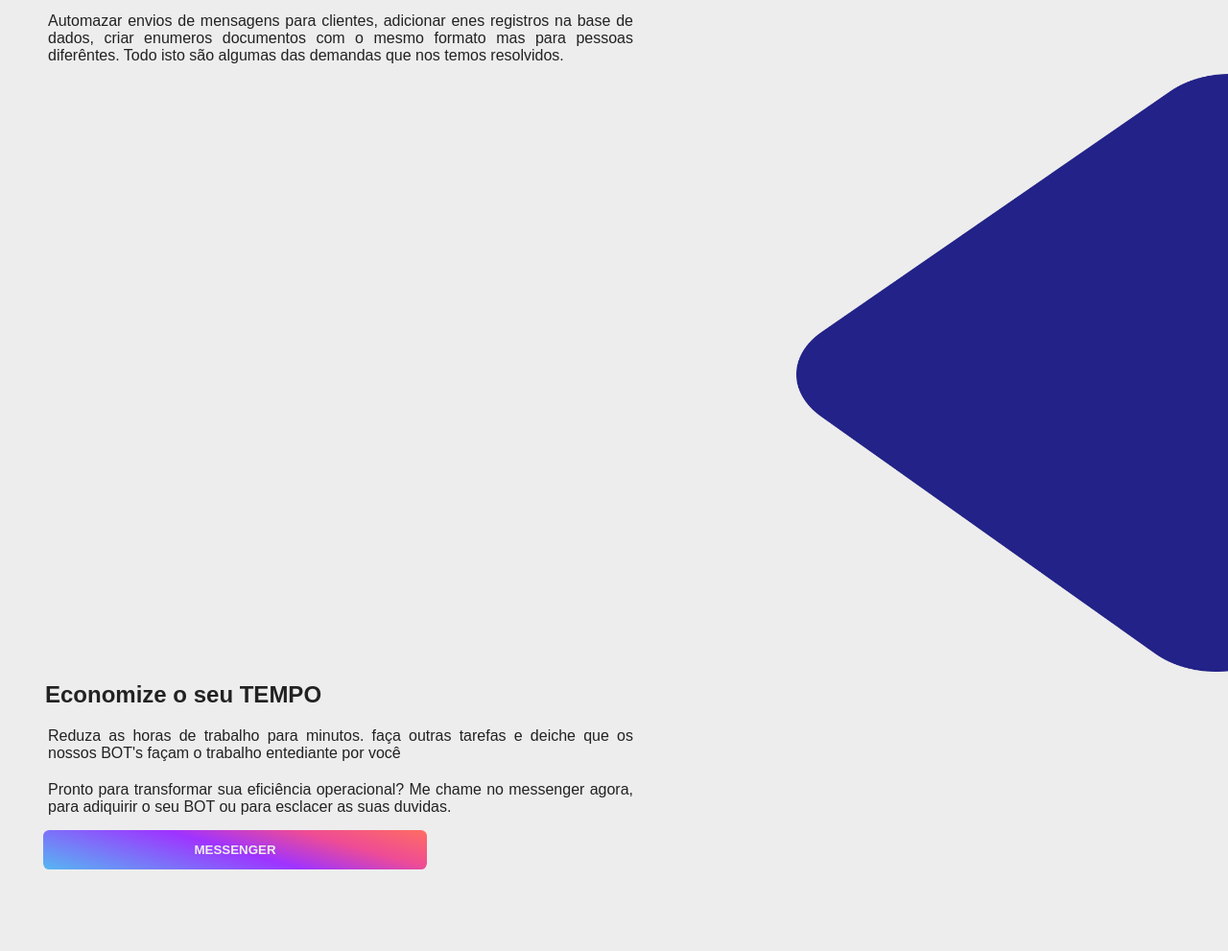
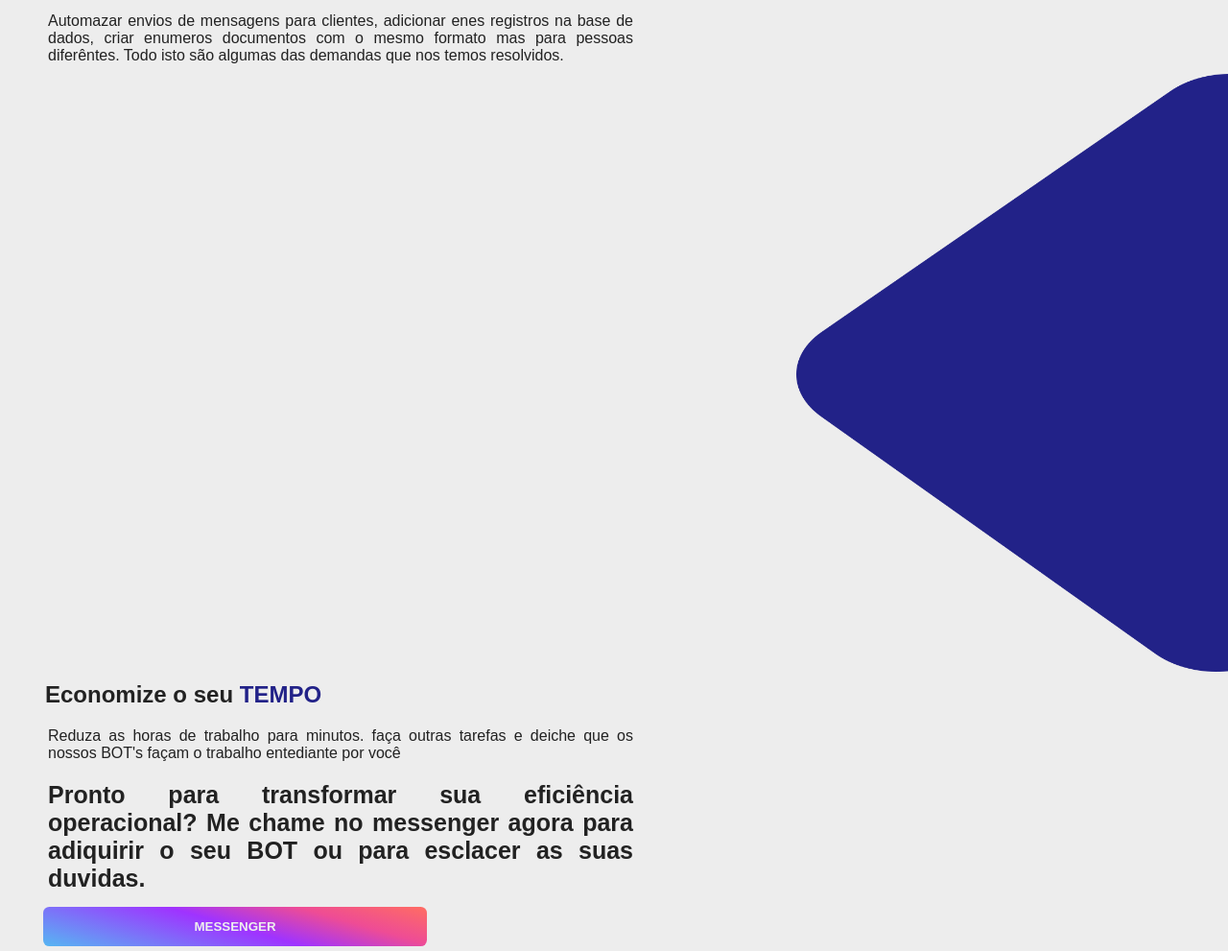
Before and after one commit to AlbinoNdjonale/so_make, a plain HTML site: page index.html in a window 1280 px wide. Shown: the part 590-1581 px from the top of the page at 96% size. Before the commit the page ends 1501 px from the top, so only its background shows below. Drawn offline with Linux system fonts and the light colour scheme.

Commit message:
estilizando a cta

```diff
--- a/index.html
+++ b/index.html
@@ -53,7 +53,7 @@
             </div>
 
             <div class="container">
-                <h2> Economize o seu TEMPO </h2>
+                <h2> Economize o seu <span> TEMPO </span></h2>
 
                 <p class = "intro">
                     Reduza as horas de trabalho
@@ -62,9 +62,9 @@
                     façam o trabalho entediante por você
                 </p>
 
-                <p class = "intro">
+                <p id = "cta" class = "intro">
                     Pronto para transformar sua eficiência operacional?
-                    Me chame no messenger agora, para adiquirir o seu
+                    Me chame no messenger agora para adiquirir o seu
                     BOT ou para esclacer as suas duvidas.
                 </p>
 
--- a/style/base.css
+++ b/style/base.css
@@ -24,6 +24,10 @@ h2 {
     padding: 10px 7px;
 }
 
+h2 span {
+    color: var(--bg);
+}
+
 .btn {
     padding: 13px;
     border: none;
--- a/style/style.css
+++ b/style/style.css
@@ -84,3 +84,8 @@ body {
     max-width: 630px;
     text-align: justify;
 }
+
+#cta {
+    font-weight: bold;
+    font-size: 25px;
+}
```
